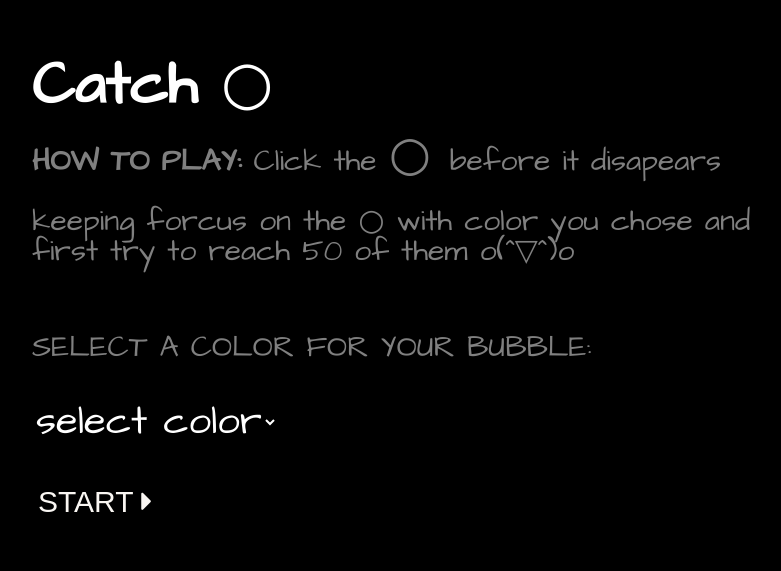
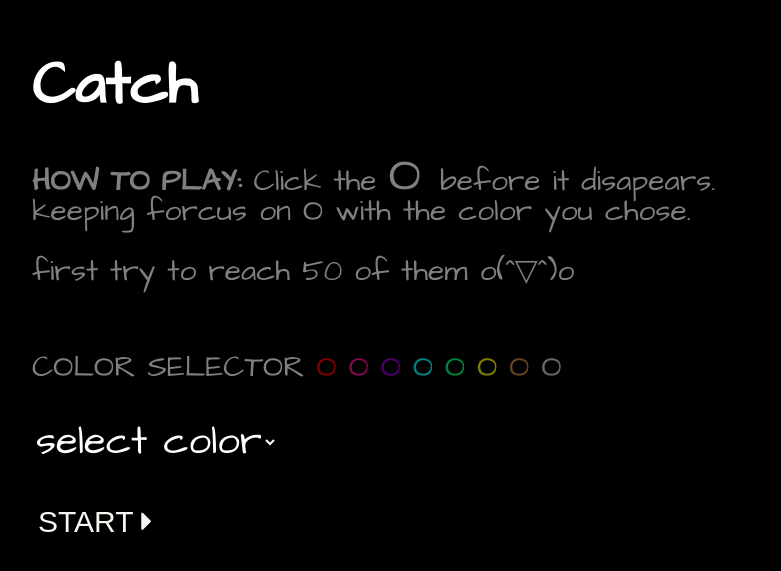
Before and after one commit to MMMMorning/techwebass1st, a plain HTML site: page index.html in a window 1280 px wide. Shown: the part 225-796 px from the top of the page, without its empty margins (224-1005 px from the left). Drawn offline with Linux system fonts and the light colour scheme.

Commit message:
Add files via upload

```diff
--- a/index.html
+++ b/index.html
@@ -21,25 +21,40 @@
 
     <!-- the first sub-div of instruction: give the instruction of game-->
    <div id="inst1">
-     <h1>Catch ○ </h1>
-     <p> <strong>HOW TO PLAY: </strong> Click the <font size=50px> ○ </font>  before it disapears</p>
-     <p>keeping forcus on the ○  with color you chose and first try to reach 50 of them  o(^▽^)o</p>
+     <h1>Catch <ol>
+
+     </ol> </h1>
+     <p> <strong>HOW TO PLAY: </strong> Click the <font size=50px> O </font>  before it disapears. keeping forcus on O with the color you chose.</p>
+     <p>first try to reach 50 of them  o(^▽^)o</p>
    </div>
 
      <!-- the second sub-div of instruction: let player to set the color of circles, and a start button-->
    <div id="inst2">
-     <p id="guide">SELECT A COLOR FOR YOUR BUBBLE: </p>
+
+     <p id="guide">COLOR SELECTOR
+       <span id="colorRay">
+         <font color="red">O</font>
+         <font color="deeppink">O</font>
+         <font color="darkviolet">O</font>
+         <font color="aqua">O</font>
+         <font color="springgreen">O</font>
+         <font color="yellow">O</font>
+         <font color="peru">O</font>
+         <font color="lightgray">O</font>
+       </span>
+     </p>
 
      <p><select id="selectC" >
        <option disabled="disabled" selected="selected" value="none">select color</option>
   	   <option style="color:red" value="red">Red</option>
+       <option style="color:deeppink" value="deeppink">Pink</option>
+       <option style="color:darkviolet" value="darkviolet">Purple</option>
   	   <option style="color:aqua" value="aqua">Blue</option>
        <option style="color:springgreen" value="springgreen">Green</option>
   	   <option style="color:yellow" value="yellow">Yellow</option>
+       <option style="color:peru" value="peru">Brown</option>
        <option style="color:lightgray" value="lightgray">Gray</option>
-       <option style="color:darkviolet" value="darkviolet">Purple</option>
-       <option style="color:deeppink" value="deeppink">Pink</option>
-       <option style="color:peru" value="peru">Brown</option>
+
      </select></p>
 
      <p><button  type="button" onclick="gameStart()" id="startB">START    <i class="fa fa-caret-right"></i></button></p>
--- a/pratice.css
+++ b/pratice.css
@@ -45,6 +45,11 @@ select {
    color:white;
 }
 
+#colorRay{
+  margin-left: 0%;
+  opacity: 0.5;
+}
+
 
 
 /* style for buttons  */
```
